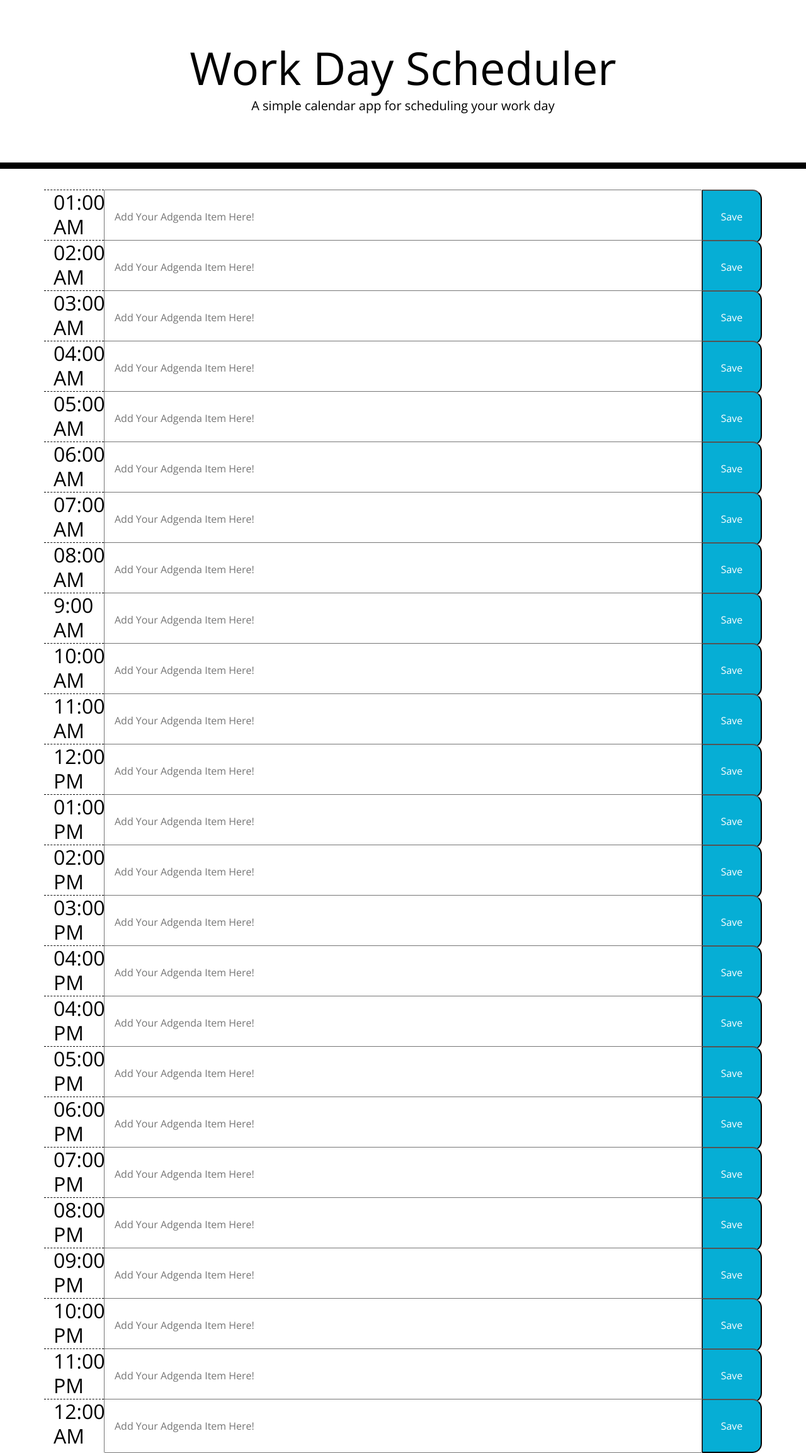
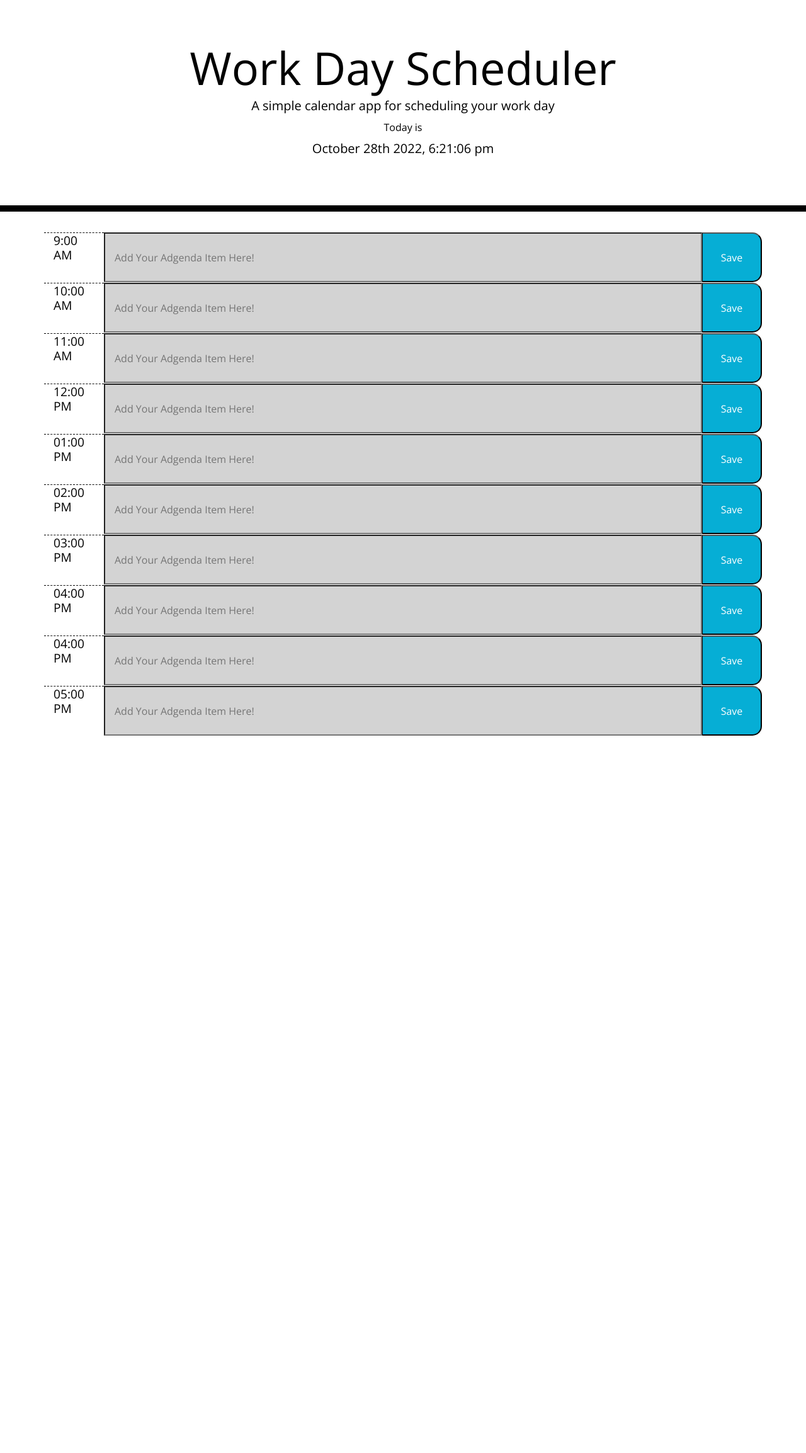
Before and after one commit to Davg1700/daily-planner, a plain HTML site: page index.html in a window 1280 px wide. Shown: the whole page at 63% size. After the commit the page ends 1168 px from the top, so only its background shows below. Drawn offline with nearby package versions, Linux system fonts and the light colour scheme.

Commit message:
read me update/ bug fix

```diff
--- a/style.css
+++ b/assets/css/style.css
@@ -40,6 +40,8 @@ textarea {
   background-color: #ffffff;
   color: #000000;
   border-top: 1px dashed #000000;
+  font-size: larger;
+  font-weight: 400;
 }
 
 .past {
--- /dev/null
+++ b/assets/js/script.js
@@ -0,0 +1,47 @@
+// setting up vars
+var currentDay = $("#currentDay");
+var saveBtn = $('.saveBtn');
+var bntClear = $("#clear")
+var currentTime;
+
+//sets current time/day
+function todaysDate(){
+    $(currentDay).text(moment().format('MMMM Do YYYY, h:mm:ss a'));
+    currentTime = moment().hour('hA');
+};
+
+//local storgae function
+saveBtn.on("click", function() {
+    const entry = $(this).siblings(".businessHours").attr("id");
+    const retrive = $(this).siblings(".businessHours").val();
+    localStorage.setItem(entry, retrive);
+});
+
+//function to return stored values
+function storedEntry() {
+    $(".businessHours").each(function() {
+        var entry = $(this).attr("id");
+        var retrive = localStorage.getItem(entry);
+        $(this).val(retrive);
+    })
+};
+
+// function to change bg based on current time
+
+function tmieCheck() {
+    $('.row').each(function() {
+        var blockText = $(this).children(".hour").text();
+        var timeBlock = moment(blockText, "hA");
+        if(timeBlock.isBefore(currentTime)) {
+            $(this).children(".businessHours").addClass("past").removeClass("future").removeClass("present");
+        } else if(timeBlock.isAfter(currentTime)) {
+            $(this).children(".businessHours").addClass("future").removeClass("past").removeClass("present");
+        } else {
+            $(this).children(".businessHours").addClass("present").removeClass("future").removeClass("past");
+        }
+    })
+};
+
+storedEntry();
+todaysDate();
+tmieCheck();
--- a/index.html
+++ b/index.html
@@ -1,7 +1,7 @@
 <!DOCTYPE html>
 <html lang="en">
   <head>
-    <meta charset="UTF-8" />
+    <meta charset="UTF-8 businessHours" />
     <meta name="viewport" content="width=device-width, initial-scale=1.0" />
     <meta http-equiv="X-UA-Compatible" content="ie=edge" />
     <link
@@ -10,7 +10,7 @@
     />
     <link
       rel="stylesheet"
-      href="https://use.fontawesome.com/releases/v5.8.1/css/all.css"
+      href="https://use.fontawesome.com/releases/v5.8 businessHours.1/css/all.css"
       integrity="sha384-50oBUHEmvpQ+1lW4y57PTFmhCaXp0ML5d60M1M7uH2+nqUivzIebhndOJK28anvf"
       crossorigin="anonymous"
     />
@@ -18,146 +18,74 @@
       href="https://fonts.googleapis.com/css?family=Open+Sans&display=swap"
       rel="stylesheet"
     />
-    <link rel="stylesheet" href="style.css" />
+    <link rel="stylesheet" href="./assets/css/style.css" />
     <title>Work Day Scheduler</title>
   </head>
 
   <body>
+
     <header class="jumbotron">
       <h1 class="display-3">Work Day Scheduler</h1>
       <p class="lead">A simple calendar app for scheduling your work day</p>
+      <p>Today is</p>
       <p id="currentDay" class="lead"></p>
     </header>
     <div class="container">
       <!-- Timeblocks go here -->
-      <div id="1am" class="row">
-        <h2 class="hour col-1">01:00 AM</h2>
-        <input type="text" class=" col-md-10 col-sm-8" placeholder="Add Your Adgenda Item Here!" id="1am">
-        <button class="col-1 saveBtn">Save</button>
-      </div>
-      <div id="2am" class="row">
-        <h2 class="hour col-1">02:00 AM</h2>
-        <input type="text" class=" col-md-10 col-sm-8" placeholder="Add Your Adgenda Item Here!" id="2am">
-        <button class="col-1 saveBtn">Save</button>
-      </div>
-      <div id="3am" class="row">
-        <h2 class="hour col-1">03:00 AM</h2>
-        <input type="text" class=" col-md-10 col-sm-8" placeholder="Add Your Adgenda Item Here!" id="3am">
-        <button class="col-1 saveBtn">Save</button>
-      </div>
-      <div id="4am" class="row">
-        <h2 class="hour col-1">04:00 AM</h2>
-        <input type="text" class=" col-md-10 col-sm-8" placeholder="Add Your Adgenda Item Here!" id="4am">
-        <button class="col-1 saveBtn">Save</button>
-      </div>
-      <div id="5am" class="row">
-        <h2 class="hour col-1">05:00 AM</h2>
-        <input type="text" class=" col-md-10 col-sm-8" placeholder="Add Your Adgenda Item Here!" id="5am">
-        <button class="col-1 saveBtn">Save</button>
-      </div>
-      <div id="6am" class="row">
-        <h2 class="hour col-1">06:00 AM</h2>
-        <input type="text" class=" col-md-10 col-sm-8" placeholder="Add Your Adgenda Item Here!" id="6am">
-        <button class="col-1 saveBtn">Save</button>
-      </div>
-      <div id="7am" class="row">
-        <h2 class="hour col-1">07:00 AM</h2>
-        <input type="text" class=" col-md-10 col-sm-8" placeholder="Add Your Adgenda Item Here!" id="7am">
-        <button class="col-1 saveBtn">Save</button>
-      </div>
-      <div id="8am" class="row">
-        <h2 class="hour col-1">08:00 AM</h2>
-        <input type="text" class=" col-md-10 col-sm-8" placeholder="Add Your Adgenda Item Here!" id="8am">
-        <button class="col-1 saveBtn">Save</button>
-      </div>
       <div id="9am" class="row">
         <h2 class="hour col-1">9:00 AM</h2>
-        <input type="text" class=" col-md-10 col-sm-8" placeholder="Add Your Adgenda Item Here!" id="9am">
-        <button class="col-1 saveBtn">Save</button>
+        <input type="text" class=" col-md-10 col-sm-8 businessHours"  placeholder="Add Your Adgenda Item Here!" id="9am">
+        <button class="col-1 saveBtn" id="btn9">Save</button>
       </div>
       <div id="10am" class="row">
         <h2 class="hour col-1">10:00 AM</h2>
-        <input type="text" class=" col-md-10 col-sm-8" placeholder="Add Your Adgenda Item Here!" id="10am">
+        <input type="text" class=" col-md-10 col-sm-8 businessHours" placeholder="Add Your Adgenda Item Here!" id="10am">
         <button class="col-1 saveBtn">Save</button>
       </div>
       <div id="11am" class="row">
         <h2 class="hour col-1">11:00 AM</h2>
-        <input type="text" class=" col-md-10 col-sm-8" placeholder="Add Your Adgenda Item Here!" id="11am">
+        <input type="text" class=" col-md-10 col-sm-8 businessHours" placeholder="Add Your Adgenda Item Here!" id="11am">
         <button class="col-1 saveBtn">Save</button>
       </div>
       <div id="12pm" class="row">
         <h2 class="hour col-1">12:00 PM</h2>
-        <input type="text" class=" col-md-10 col-sm-8" placeholder="Add Your Adgenda Item Here!" id="12pm">
+        <input type="text" class=" col-md-10 col-sm-8 businessHours" placeholder="Add Your Adgenda Item Here!" id="12pm">
         <button class="col-1 saveBtn">Save</button>
       </div>
       <div id="01pm" class="row">
         <h2 class="hour col-1">01:00 PM</h2>
-        <input type="text" class=" col-md-10 col-sm-8" placeholder="Add Your Adgenda Item Here!" id="01pm">
+        <input type="text" class=" col-md-10 col-sm-8 businessHours" placeholder="Add Your Adgenda Item Here!" id="01pm">
         <button class="col-1 saveBtn">Save</button>
       </div>
       <div id="02pm" class="row">
         <h2 class="hour col-1">02:00 PM</h2>
-        <input type="text" class=" col-md-10 col-sm-8" placeholder="Add Your Adgenda Item Here!" id="02pm">
+        <input type="text" class=" col-md-10 col-sm-8 businessHours" placeholder="Add Your Adgenda Item Here!" id="02pm">
         <button class="col-1 saveBtn">Save</button>
       </div>
       <div id="03pm" class="row">
         <h2 class="hour col-1">03:00 PM</h2>
-        <input type="text" class=" col-md-10 col-sm-8" placeholder="Add Your Adgenda Item Here!" id="03pm">
+        <input type="text" class=" col-md-10 col-sm-8 businessHours" placeholder="Add Your Adgenda Item Here!" id="03pm">
         <button class="col-1 saveBtn">Save</button>
       </div>
       <div id="04pm" class="row">
         <h2 class="hour col-1">04:00 PM</h2>
-        <input type="text" class=" col-md-10 col-sm-8" placeholder="Add Your Adgenda Item Here!" id="04pm">
+        <input type="text" class=" col-md-10 col-sm-8 businessHours" placeholder="Add Your Adgenda Item Here!" id="04pm">
         <button class="col-1 saveBtn">Save</button>
       </div>
       <div id="05pm" class="row">
         <h2 class="hour col-1">04:00 PM</h2>
-        <input type="text" class=" col-md-10 col-sm-8" placeholder="Add Your Adgenda Item Here!" id="04pm">
+        <input type="text" class=" col-md-10 col-sm-8 businessHours" placeholder="Add Your Adgenda Item Here!" id="04pm">
         <button class="col-1 saveBtn">Save</button>
       </div>
       <div id="05pm" class="row">
         <h2 class="hour col-1">05:00 PM</h2>
-        <input type="text" class=" col-md-10 col-sm-8" placeholder="Add Your Adgenda Item Here!" id="05pm">
-        <button class="col-1 saveBtn">Save</button>
-      </div>
-      <div id="06pm" class="row">
-        <h2 class="hour col-1">06:00 PM</h2>
-        <input type="text" class=" col-md-10 col-sm-8" placeholder="Add Your Adgenda Item Here!" id="06pm">
-        <button class="col-1 saveBtn">Save</button>
-      </div>
-      <div id="07pm" class="row">
-        <h2 class="hour col-1">07:00 PM</h2>
-        <input type="text" class=" col-md-10 col-sm-8" placeholder="Add Your Adgenda Item Here!" id="07pm">
-        <button class="col-1 saveBtn">Save</button>
-      </div>
-      <div id="08pm" class="row">
-        <h2 class="hour col-1">08:00 PM</h2>
-        <input type="text" class=" col-md-10 col-sm-8" placeholder="Add Your Adgenda Item Here!" id="08pm">
-        <button class="col-1 saveBtn">Save</button>
-      </div>
-      <div id="09pm" class="row">
-        <h2 class="hour col-1">09:00 PM</h2>
-        <input type="text" class=" col-md-10 col-sm-8" placeholder="Add Your Adgenda Item Here!" id="09pm">
-        <button class="col-1 saveBtn">Save</button>
-      </div>
-      <div id="10pm" class="row">
-        <h2 class="hour col-1">10:00 PM</h2>
-        <input type="text" class=" col-md-10 col-sm-8" placeholder="Add Your Adgenda Item Here!" id="10pm">
-        <button class="col-1 saveBtn">Save</button>
-      </div>
-      <div id="11pm" class="row">
-        <h2 class="hour col-1">11:00 PM</h2>
-        <input type="text" class=" col-md-10 col-sm-8" placeholder="Add Your Adgenda Item Here!" id="11pm">
-        <button class="col-1 saveBtn">Save</button>
-      </div>
-      <div id="12am" class="row">
-        <h2 class="hour col-1">12:00 AM</h2>
-        <input type="text" class=" col-md-10 col-sm-8" placeholder="Add Your Adgenda Item Here!" id="12am">
+        <input type="text" class=" col-md-10 col-sm-8 businessHours" placeholder="Add Your Adgenda Item Here!" id="05pm">
         <button class="col-1 saveBtn">Save</button>
       </div>
     </div>
 
     <script src="https://cdnjs.cloudflare.com/ajax/libs/jquery/3.2.1/jquery.min.js"></script>
     <script src="https://cdnjs.cloudflare.com/ajax/libs/moment.js/2.24.0/moment.min.js"></script>
+    <script src="./assets/js/script.js"></script>
   </body>
 </html>
```
Also changed, not shown: assets/images/daily panner screenshot.png (added), script.js (deleted), 1 other file.
